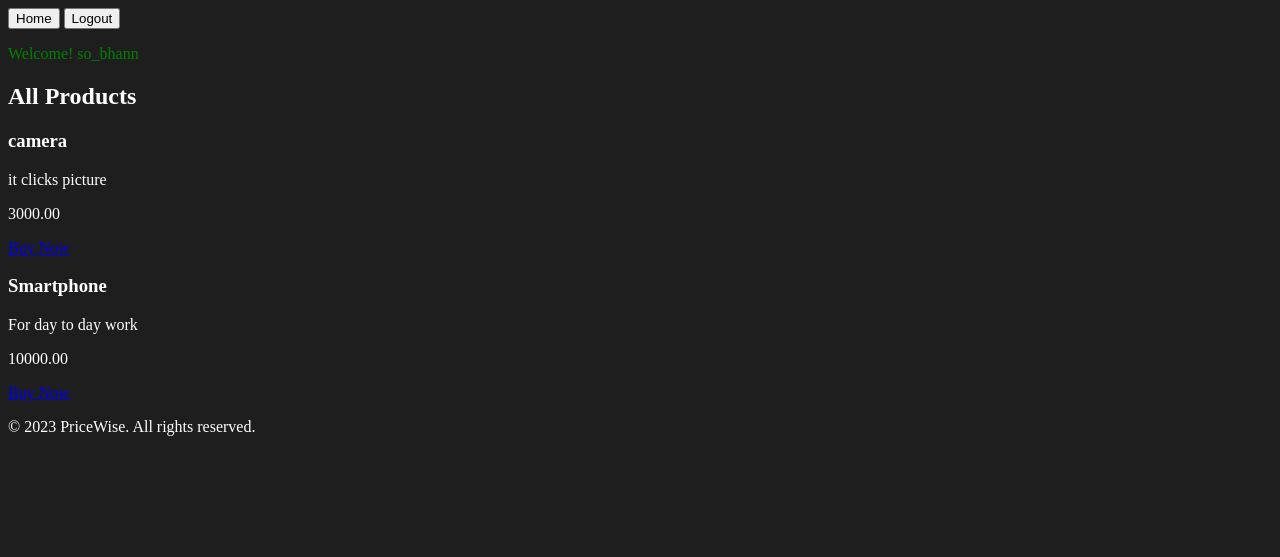
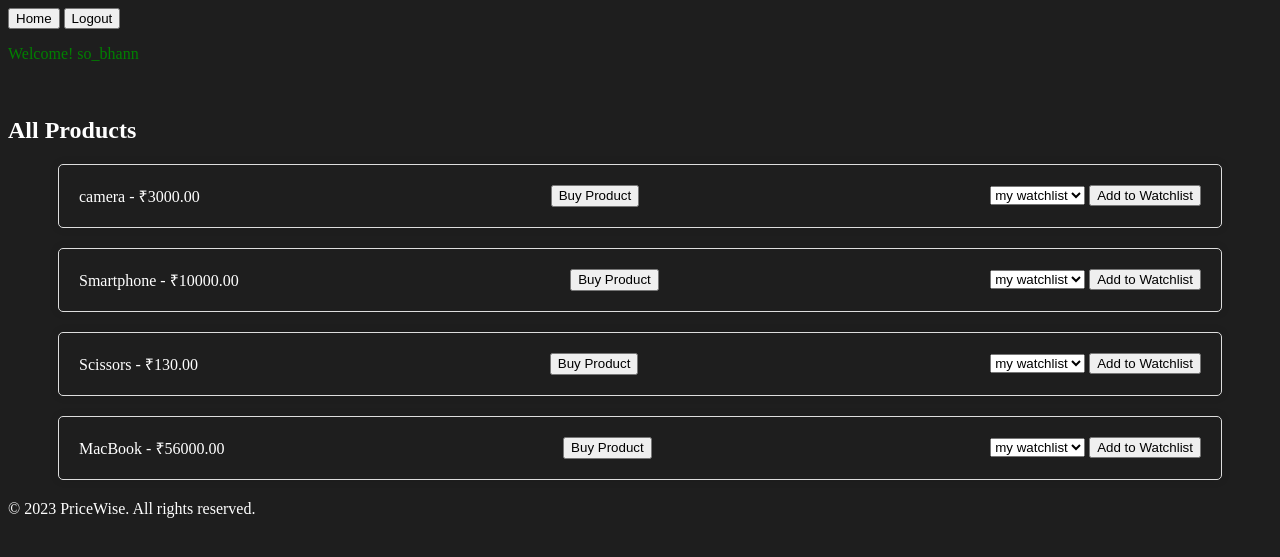
Before and after one commit to so-bhannn/PriceWise, a Django app: page /products/all/ in a window 1280 px wide. Shown: the top 557 px of the page. Run offline with Django 5.2, Linux system fonts and the light colour scheme; a user stored in the database is signed in; data comes from the database, SQL or seed files in the repository.

Commit message:
added watchlist feature

```diff
--- a/authentication/models.py
+++ b/authentication/models.py
@@ -26,7 +26,6 @@ class UserManager(BaseUserManager):
 class User(AbstractBaseUser):
     email = models.EmailField(verbose_name='email address', max_length=255, unique=True)
     username = models.CharField(max_length=30, unique=True)
-    watchlist=models.ManyToManyField('products.Product',related_name='watchlist',blank=True)
     is_active = models.BooleanField(default=True)
     is_admin = models.BooleanField(default=False)
 
--- a/authentication/urls.py
+++ b/authentication/urls.py
@@ -1,7 +1,7 @@
 from django.urls import path
 from .views import register_view, login_view, logout_view, user_list_view
 
-app_name = 'auth'
+app_name = 'accounts'
 
 urlpatterns = [
     path('register/', register_view, name='register'),
--- a/pricewise/settings.py
+++ b/pricewise/settings.py
@@ -21,7 +21,7 @@ BASE_DIR = Path(__file__).resolve().parent.parent
 # See https://docs.djangoproject.com/en/5.0/howto/deployment/checklist/
 
 # SECURITY WARNING: keep the secret key used in production secret!
-SECRET_KEY = config('DJANGO_SECRET_KEY')
+SECRET_KEY =config('DJANGO_SECRET_KEY')
 
 # SECURITY WARNING: don't run with debug turned on in production!
 DEBUG = config('DJANGO_DEBUG', default=False, cast=bool)
@@ -72,6 +72,7 @@ TEMPLATES = [
 ]
 
 WSGI_APPLICATION = 'pricewise.wsgi.application'
+
 
 
 # Database
--- a/pricewise/urls.py
+++ b/pricewise/urls.py
@@ -21,6 +21,6 @@ from . import views
 urlpatterns = [
     path('admin/', admin.site.urls),
     path('',views.home, name='home'),
-    path('auth/',include('authentication.urls')),
+    path('accounts/',include('authentication.urls')),
     path('products/',include('products.urls')),
 ]
--- a/products/models.py
+++ b/products/models.py
@@ -17,13 +17,28 @@ class Product(models.Model):
 
     def get_absolute_url(self):
         return f"/products/{self.product_id}/"
-class PriceAlert(models.Model):
+
+
+class WatchList(models.Model):
     user = models.ForeignKey(settings.AUTH_USER_MODEL, on_delete=models.CASCADE)
-    product = models.ForeignKey(Product, on_delete=models.CASCADE)
-    price_threshold = models.DecimalField(max_digits=10, decimal_places=2)
-    created_at = models.DateTimeField(auto_now_add=True)
+    name=models.CharField(max_length=255,blank= True)
+    watchlist_id=models.UUIDField(primary_key=True, default=uuid.uuid4, editable=False, unique=True)
+
+    def save(self,*args,**kwargs):
+        if not self.name:
+            self.name=f"{self.user.username}'s watchlist"
+        super().save(*args,**kwargs)
 
     def __str__(self):
-        return f"{self.user.user.username} - {self.product.name} - {self.price_threshold}"
+        return f"{self.user.username}'s Watchlist"
+
+class WatchListItem(models.Model):
+    watchlist=models.ForeignKey(WatchList, on_delete=models.CASCADE, related_name='items')
+    product=models.ForeignKey(Product, on_delete=models.CASCADE)
+    class Meta:
+        unique_together=('watchlist','product')
+
+    def __str__(self):
+        return f"{self.watchlist.user.username}- {self.product.name}"
 
 # End-of-file (EOF)
--- a/products/urls.py
+++ b/products/urls.py
@@ -8,7 +8,12 @@ urlpatterns = [
     path('search/', views.search_products, name='search_products'),
     path('view/<str:product_id>', views.view_product, name='view_product'),
     path('add_to_watchlist/<str:product_id>/', views.add_to_watchlist, name='add_to_watchlist'),
-    path('set_price_alert/<str:product_id>/', views.set_price_alert, name='set_price_alert'),
     path('add/', views.add_product, name='add_product'),
     path('all/', views.all_products, name='all_products'),
+    path('create_watchlist/', views.create_watchlist, name='create_watchlist'),
+    path('all_watchlists/', views.all_watchlists, name='all_watchlists'),
+    path('add_to_watchlist/', views.add_to_watchlist, name='add_to_watchlist'),
+    path('view_watchlist/<str:watchlist_id>', views.view_watchlist, name='view_watchlist'),
+    path('remove_item/', views.remove_item, name='remove_item'),
+    path('remove_watchlist/', views.remove_watchlist, name='remove_watchlist')
 ]
--- a/products/views.py
+++ b/products/views.py
@@ -1,8 +1,9 @@
 from django.shortcuts import render, redirect, get_object_or_404
 from django.contrib.auth.decorators import login_required
-from .models import Product, PriceAlert
+from .models import Product, WatchList, WatchListItem
 from django.db.models import Q
 from django.contrib import messages
+from django.urls import reverse
 
 
 def add_product(request):
@@ -44,27 +45,68 @@ def search_products(request):
     return render(request, 'products/search_results.html', {'products': products})
 
 @login_required
-def add_to_watchlist(request, product_id):
-    product = get_object_or_404(Product, product_id=product_id)
-    request.user.watchlist.add(product)
-    return render()
+def create_watchlist(request):
+    if request.method=='POST':
+        name=request.POST.get('name')
+        watchlist = WatchList(user=request.user, name=name)
+        watchlist.save()
+        messages.success(request, 'Watchlist created successfully!')
+        return redirect(reverse('home'))
+    return render(request, 'products/create_watchlist.html')
 
 @login_required
-def set_price_alert(request, product_id):
-    product = get_object_or_404(Product, id=product_id)
-    price_threshold = request.POST.get('price_threshold')
-    if price_threshold is not None and price_threshold.isdigit():
-        price_threshold = float(price_threshold)
-        PriceAlert.objects.create(
-            user=request.user,
-            product=product,
-            price_threshold=price_threshold
-            )
-    else:
-        return redirect('watchlist')
+def add_to_watchlist(request):
+    if request.method=='POST':
+        product_id=request.POST.get('product_id')
+        product=get_object_or_404(Product, product_id=product_id)
+        watchlist_id=request.POST.get('watchlist_id')
+        watchlist=get_object_or_404(WatchList, watchlist_id=watchlist_id)
+        try:
+            if product:
+                watchlist_item=WatchListItem(watchlist=watchlist, product=product)
+                watchlist_item.save()
+                messages.success(request, 'Product added to watchlist successfully.')
+        except Exception as e:
+            messages.error(request, f'{e} An error occured while adding the product.')
+            return redirect('products:view_watchlist', watchlist_id=watchlist_id)
+    return redirect('products:view_product', product=product)
 
-    return redirect('watchlist')
+@login_required
+def all_watchlists(request):
+    watchlists= WatchList.objects.all()
+    return render(request, 'products/all_watchlists.html', {'watchlists': watchlists})
+
+@login_required
+def view_watchlist(request,watchlist_id):
+    watchlist=get_object_or_404(WatchList, watchlist_id=watchlist_id)
+    watchlist_items=watchlist.items.all()
+    return render(request, 'products/view_watchlist.html', {'watchlist': watchlist, 'watchlist_items':watchlist_items})
+
+@login_required
+def remove_item(request):
+    product_id=request.POST.get('item_id')
+    watchlist_item = get_object_or_404(WatchListItem, product_id=product_id)
+    watchlist_id = watchlist_item.watchlist_id
+    try:
+        watchlist_item.delete()
+        messages.success(request, 'Item removed from watchlist successfully.')
+    except Exception as e:
+        messages.error(request, f"Failed to remove item. {e}")
+    return redirect('products:view_watchlist', watchlist_id=watchlist_id)
+
+@login_required
+def remove_watchlist(request):
+    watchlist_id=request.POST.get('watchlist_id')
+    watchlist = get_object_or_404(WatchList, watchlist_id=watchlist_id)
+    try:
+        watchlist.delete()
+        messages.success(request, 'Watchlist removed from watchlist successfully.')
+    except Exception as e:
+        messages.error(request, f"Failed to remove watchlist. {e}")
+    return redirect('products:all_watchlists')
+
 
 def all_products(request):
     products = Product.objects.all()
-    return render(request, 'products/all_products.html', {'products': products})
+    watchlists=WatchList.objects.all()
+    return render(request, 'products/all_products.html', {'products': products, 'watchlists':watchlists})
--- a/templates/pricewise/home.html
+++ b/templates/pricewise/home.html
@@ -7,15 +7,25 @@
 </head>
 <body style="background-color: #1e1e1e; color: #ffffff;">
     <nav>
-        <button onclick=location.href="{% url "home" %}">Home</button>
+        <button onclick="location.href='{% url 'home' %}'">Home</button>
         {% if user.is_authenticated %}
-            <button onclick=location.href='{% url "auth:logout" %}'>Logout</button>
-            <p style='color:green;'>Welcome! {{user.username}}</p>
+            <button onclick="location.href='{% url 'accounts:logout' %}'">Logout</button>
+            <p style="color:green;">Welcome! {{ user.username }}</p>
         {% else %}
-            <button onclick=location.href='{% url "auth:login" %}'>Login</button>
-            <button onclick=location.href='{% url "auth:register" %}'>Register</button>
+            <button onclick="location.href='{% url 'accounts:login' %}'">Login</button>
+            <button onclick="location.href='{% url 'accounts:register' %}'">Register</button>
         {% endif %}
+        <br>
     </nav>
+
+    {% if messages %}
+        <script>
+            {% for message in messages %}
+                alert("{{ message|escapejs }}");
+            {% endfor %}
+        </script>
+    {% endif %}
+
     {% block content %}
     <header>
         <h1>PriceWise</h1>
@@ -24,12 +34,14 @@
 
     <button><a href="{% url 'products:add_product' %}">Add Product</a></button>
     <button><a href="{% url 'products:all_products' %}">All Products</a></button>
+    <button><a href="{% url 'products:create_watchlist' %}">Create Watchlist</a></button>
+    <button><a href="{% url 'products:all_watchlists' %}">All Watchlists</a></button>
 
     <div id="search">
-        <form method='get' action="{% url 'products:search_products' %}">
+        <form method="get" action="{% url 'products:search_products' %}">
             <input type="text" name="q" placeholder="Search for products...">
             <button type="submit">Search</button>
-    </form>
+        </form>
     </div>
 
     <div id="features">
--- a/templates/products/all_products.html
+++ b/templates/products/all_products.html
@@ -3,10 +3,20 @@
     <h2>All Products</h2>
     {% for product in products %}
     <div>
-        <h3>{{ product.name }}</h3>
-        <p>{{ product.description }}</p>
-        <p>{{ product.price }}</p>
-        <a href="{{ product.url }}">Buy Now</a>
+        <li style="display:flex; justify-content:space-between; border: 1px solid #ddd; padding: 20px; margin: 20px 50px; border-radius: 5px; box-shadow: 0 0 10px rgba(0, 0, 0, 0.1);">
+            <span onclick="location.href='{% url 'products:view_product' product.product_id %}'">{{ product.name }} - ₹{{ product.price }}</span>
+            <button onclick="event.stopPropagation(); location.href='{{ product.url }}'">Buy Product</button>
+            <form method="post" action="{% url 'products:add_to_watchlist' %}" style="display:inline;">
+                {% csrf_token %}
+                <input type="hidden" name="product_id" value="{{ product.product_id }}">
+                <select name="watchlist_id">
+                    {% for watchlist in watchlists %}
+                        <option value="{{ watchlist.watchlist_id }}">{{ watchlist.name }}</option>
+                    {% endfor %}
+                </select>
+                <button type="submit" onclick="event.stopPropagation();">Add to Watchlist</button>
+            </form>
+        </li>
     </div>
     {% endfor %}
 {% endblock %}
```
Also changed, not shown: templates/products/all_watchlists.html (added, +20 -0 lines), templates/products/create_watchlist.html (added, +9 -0 lines), templates/products/view_watchlist.html (added, +19 -0 lines), authentication/migrations/0003_remove_user_watchlist.py (added), db.sqlite3, products/migrations/0001_initial.py, products/migrations/0002_remove_product_id_alter_product_product_id_watchlist_and_more.py (added), products/migrations/0003_alter_watchlist_name_alter_watchlistitem_watchlist.py (added), templates/products/watchlist.html (deleted).
